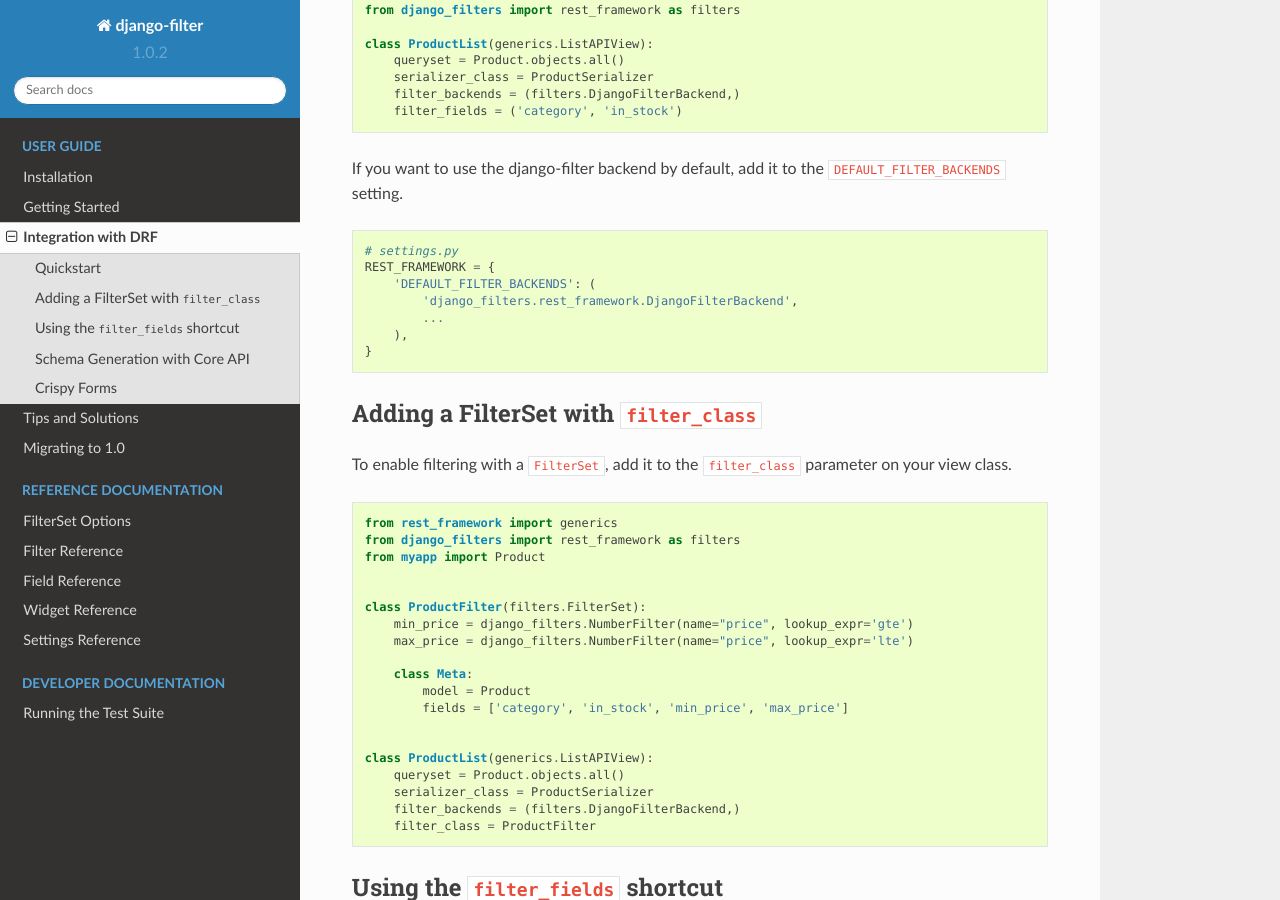
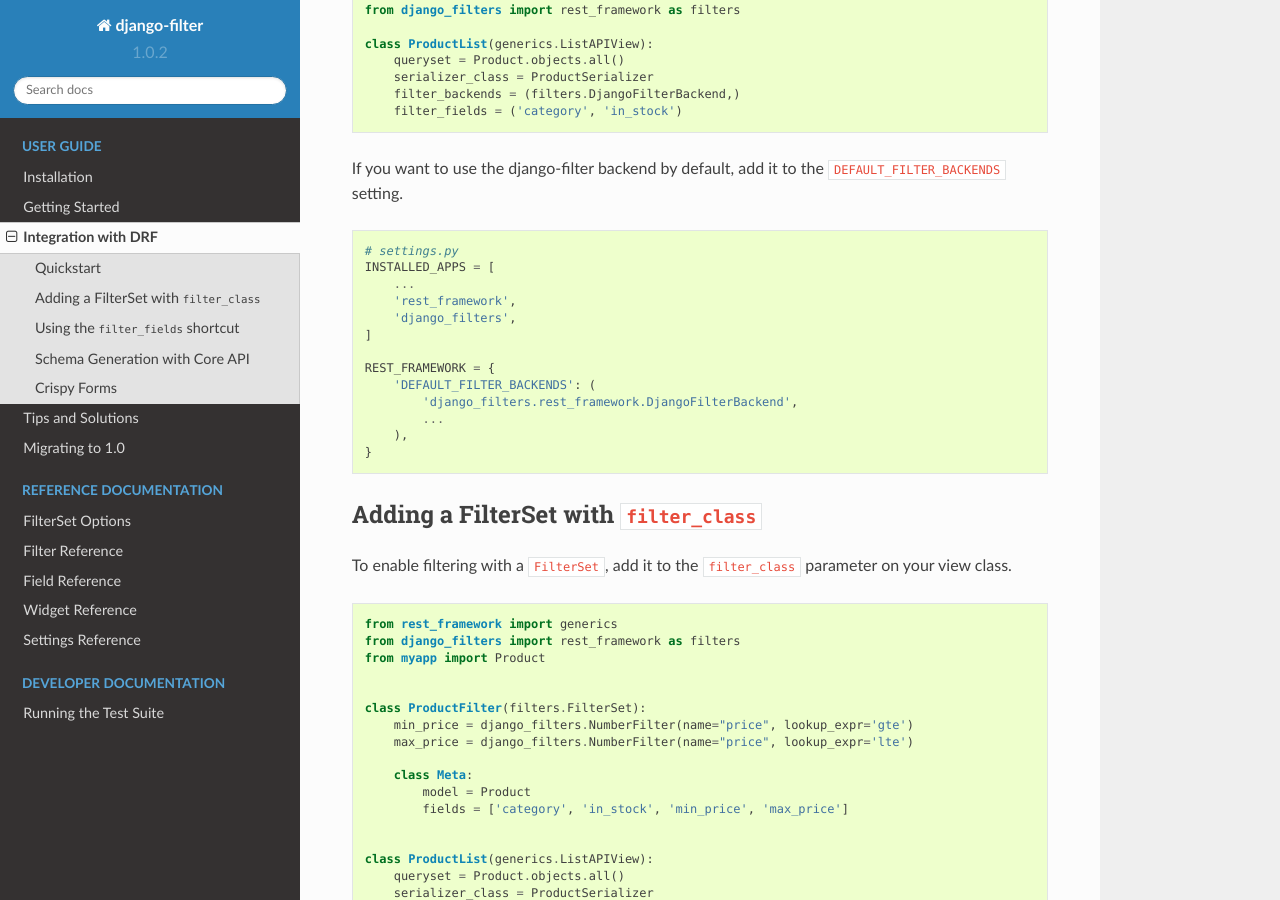
Before and after one commit to carltongibson/django-filter, a Sphinx documentation site: the page built from docs/guide/rest_framework.txt, in a window 1280 px wide and 900 px high, scrolled down 541 px. Built offline with Sphinx 7.4.7 and the Read the Docs theme 2.0.0, drawn with Linux system fonts in a browser that asks for light colours.

Commit message:
Add INSTALLED_APPS note to DRF integration (#693)

```diff
--- a/docs/guide/rest_framework.txt
+++ b/docs/guide/rest_framework.txt
@@ -37,6 +37,12 @@
 .. code-block:: python
 
     # settings.py
+    INSTALLED_APPS = [
+        ...
+        'rest_framework',
+        'django_filters',
+    ]
+
     REST_FRAMEWORK = {
         'DEFAULT_FILTER_BACKENDS': (
             'django_filters.rest_framework.DjangoFilterBackend',
```
